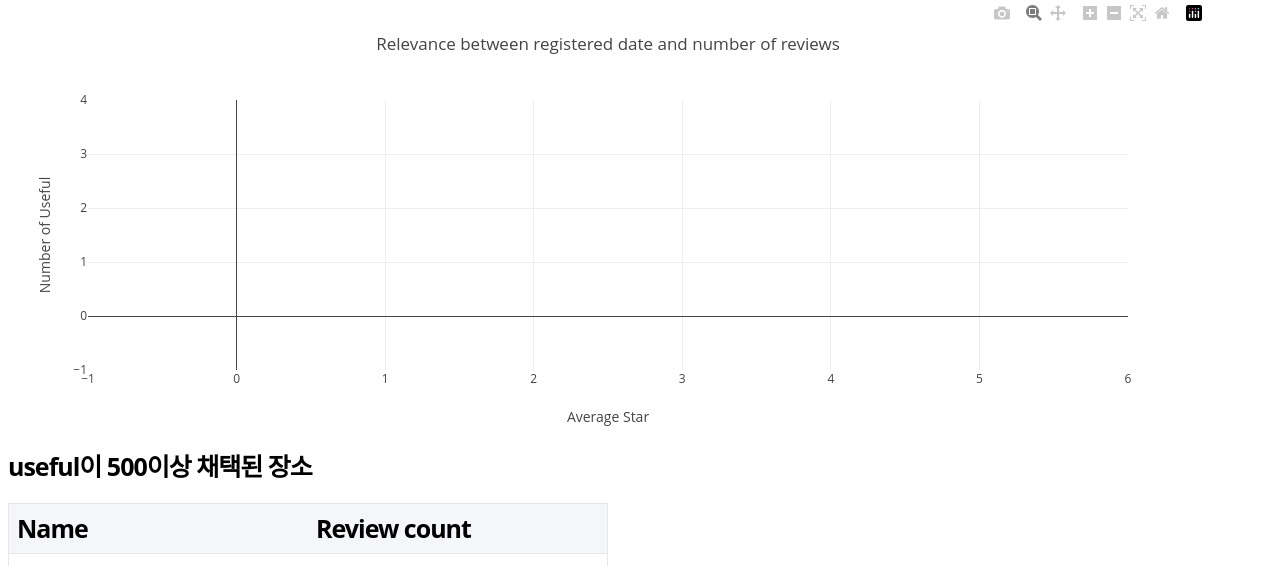
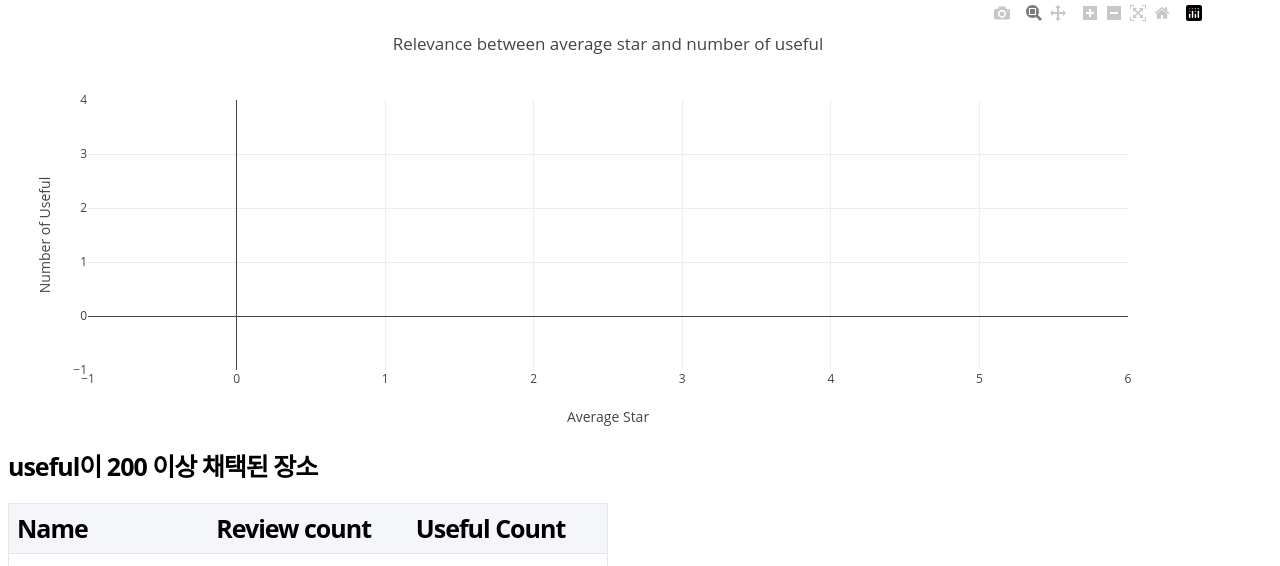
Before and after one commit to licensePlateBlur/yelp, a Flask app: template Yelp/templates/user.html in a window 1280 px wide. Shown: the part 86-652 px from the top of the page. Run offline with Flask 3, Linux system fonts and the light colour scheme; the template is opened without the code that fills it: most values are stand-ins (such as "Sample title", 1, 10 or a date in 2020); some libraries are stand-ins or nearby versions.

Commit message:
changed y axis of plotly graph in useful page to number of useful

```diff
--- a/Yelp/app.py
+++ b/Yelp/app.py
@@ -81,15 +81,18 @@
 
     pipeline = [
         {'$match': query},
-        {'$group': {'_id': '$business_id'}},
-        {'$project': {'_id': 0, 'business_id': '$_id'}}
+        {'$group': {'_id': '$business_id', 'maxUseful': {'$max':'$useful'}}},
+        {'$project': {'_id': 0, 'business_id': '$_id', 'maxUseful': 1}}
     ]
 
     reviews = collection_review.aggregate(pipeline)
 
     update_result=[]
+    useful_counts=[]
+
     for review in reviews:
         business_id = review['business_id']
+        useful_count = review['maxUseful']
 
         collection_business = db_conn.get_collection("yelp_business")
         query_business = {'business_id': business_id}
@@ -100,10 +103,11 @@
 
         for i in business:
             update_result.append(i)
+        useful_counts.append(useful_count)
 
     update_result.sort(key=lambda x: x['review_count'], reverse=True)
     print(update_result)
-    return render_template('user.html',data=list(update_result))
+    return render_template('user.html',data=list(update_result), useful_counts=useful_counts)
 
 @app.route('/date', methods=['GET', 'POST'])
 def date():
--- a/Yelp/templates/user.html
+++ b/Yelp/templates/user.html
@@ -22,11 +22,12 @@
 
     <div id="graph"></div>
     <table>
-      <caption>useful이 500이상 채택된 장소</caption>
+      <caption>useful이 200 이상 채택된 장소</caption>
       <thead>
           <tr>
               <th>Name</th>
               <th>Review count</th>
+              <th>Useful Count</th>
           </tr>
       </thead>
       <tbody>
@@ -34,6 +35,7 @@
               <tr>
                   <td>{{ document.name }}</td>
                   <td>{{ document.review_count}}</td>
+                  <td>{{ useful_counts[loop.index-1] }}</td>
               </tr>
           {% endfor %}
       </tbody>
@@ -42,7 +44,7 @@
 
   <script>
 
-        var countData = [];
+        var countUseful = [];
         var averageStars = [];
         var businessNames = [];
 
@@ -50,24 +52,27 @@
 
         {% for document in data %}
             console.log("input data")
-            countData.push({{ document.review_count }});
             averageStars.push({{ document.real_stars }});
             businessNames.push("{{ document.name }}");
         {% endfor %}
 
+        {% for document in useful_counts %}
+            countUseful.push({{ document }});
+        {% endfor %}
+
         var data = [{
             x: averageStars,
-            y: countData,
+            y: countUseful,
             mode: 'markers',
             type: 'scatter',
             text: businessNames,
             hovertemplate: 'Business Name: %{text}<br>' +
                            'Average Star: %{x}<br>' +
-                           'Review Counts: %{y}<br>',
+                           'Useful Counts: %{y}<br>',
         }];
 
         var layout = {
-            title: 'Relevance between registered date and number of reviews',
+            title: 'Relevance between average star and number of useful',
             xaxis: {
                 title: 'Average Star'
             },
```
